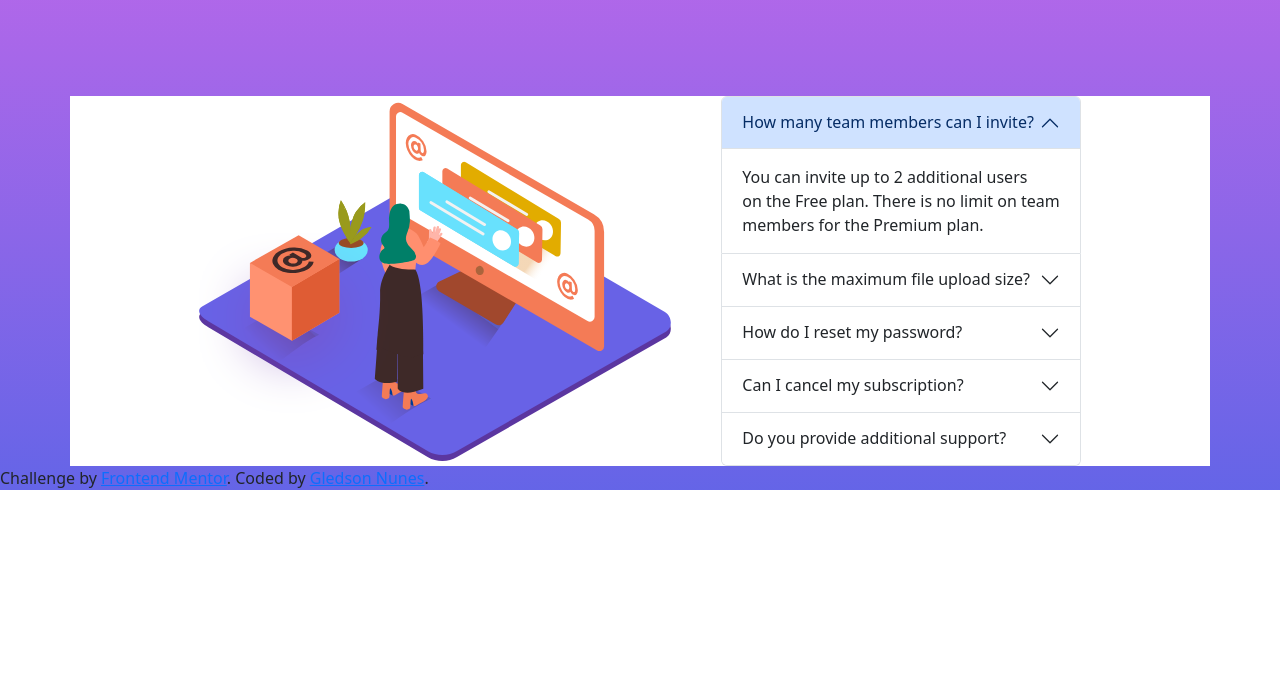
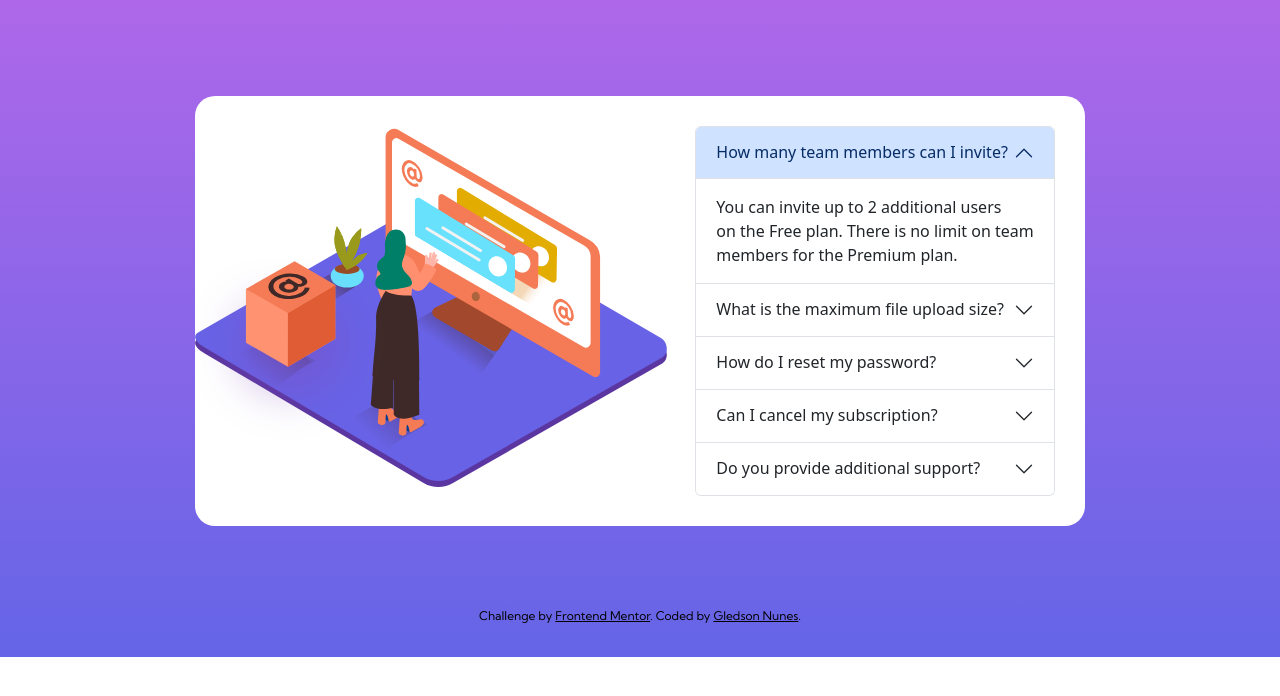
Before and after one commit to nunes1886/faq-accordion-card, a plain HTML site: page index.html in a window 1280 px wide. Drawn offline with nearby package versions, Linux system fonts and the light colour scheme.

Commit message:
atualização do accordeon

```diff
--- a/assets/css/index.css
+++ b/assets/css/index.css
@@ -11,10 +11,16 @@ body {
 
 .container {
     margin-top: 6rem;
-    display: flex;
+    display: grid;
+    grid-template-columns: repeat(2, 1fr * 2);
     align-items: center;
     justify-content: center;
-    background-color: #fff;
+
+}
+
+.logo {
+    position: absolute;
+    margin-top: 2rem;
 }
 
 .box {
@@ -28,4 +34,19 @@ body {
 
 .accordion {
     width: 100%;
+    border-radius: 20px;
+    padding: 30px 30px 30px 500px;
+    background-color: #fff;
 }
+
+footer {
+    font-family: 'Kumbh Sans', sans-serif;
+    font-size: 12px;
+    text-align: center;
+    color: #000;
+    margin: 5.08rem 0 2rem;
+}
+
+footer a {
+    color: #000;
+}
```
